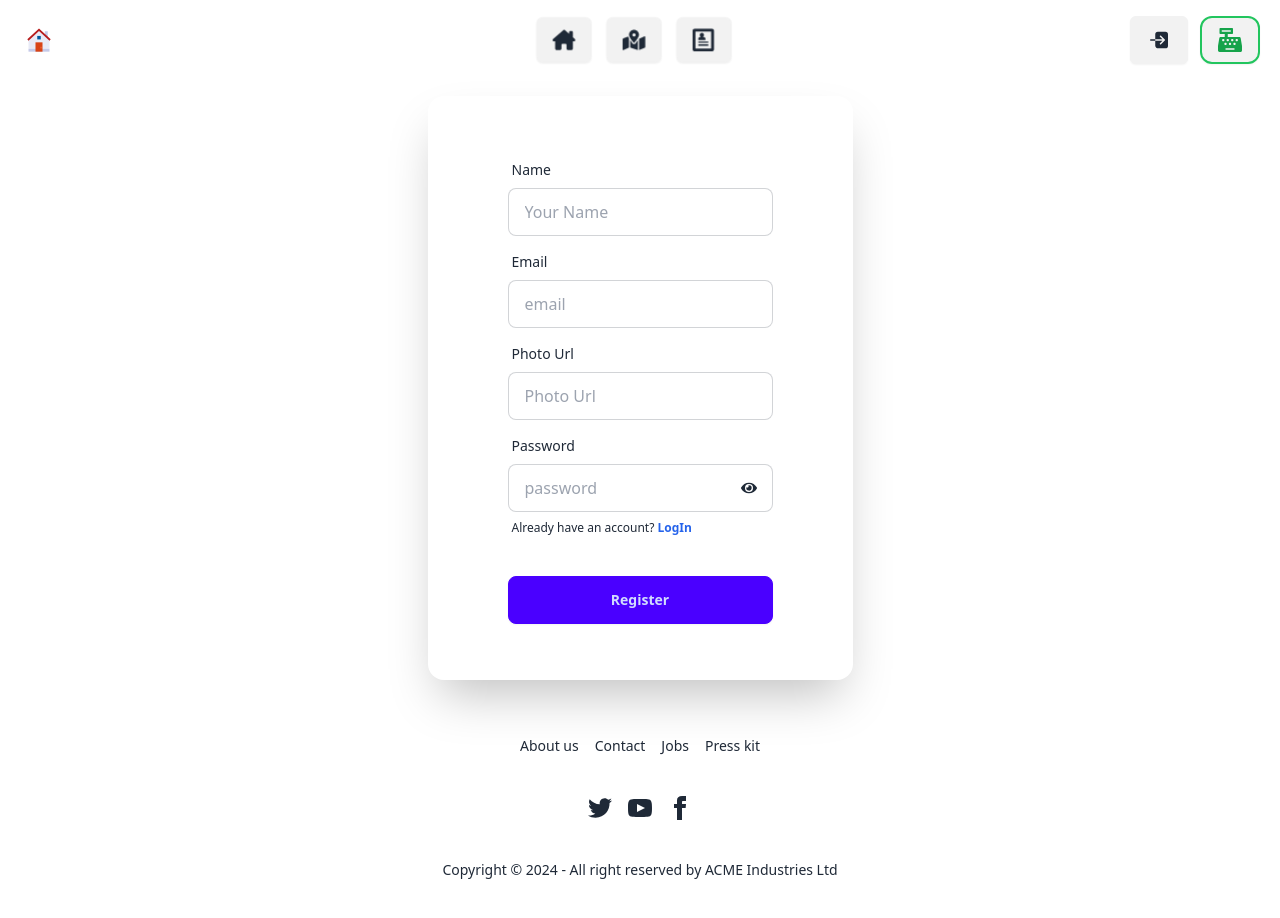
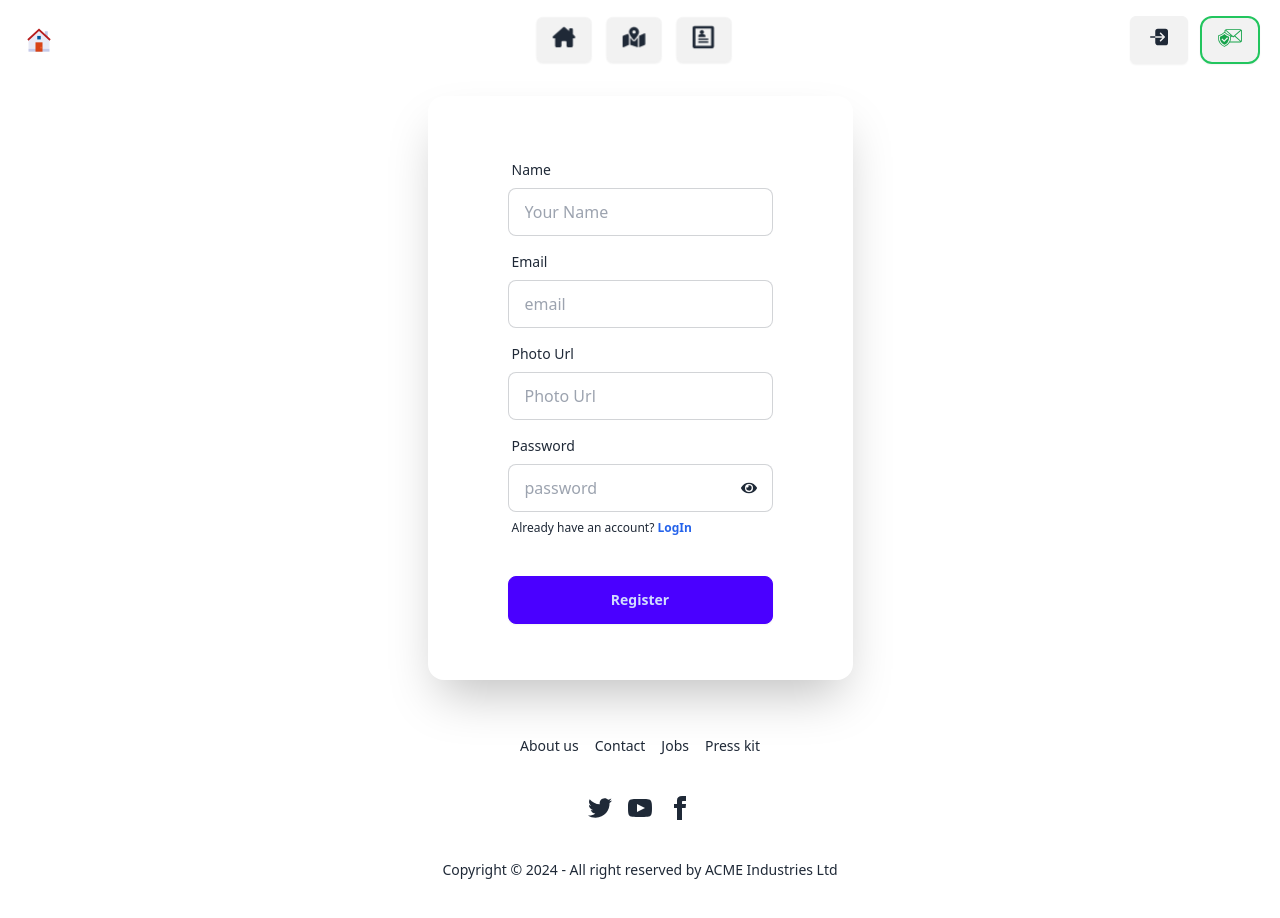
Before and after one commit to Arif-Islam21/heaven-house, a React (Vite) app: page /register in a window 1280 px wide. Built offline with nearby package versions, Linux system fonts and the light colour scheme; no server answers.

Commit message:
tooltip added

```diff
--- a/src/Components/Navbar/Navbar.jsx
+++ b/src/Components/Navbar/Navbar.jsx
@@ -7,7 +7,7 @@ import { FcHome } from "react-icons/fc";
 import { FaMapMarkedAlt } from "react-icons/fa";
 import { ImProfile } from "react-icons/im";
 import { IoLogIn } from "react-icons/io5";
-import { FaCashRegister } from "react-icons/fa";
+import { SiSimplelogin } from "react-icons/si";
 
 const Navbar = () => {
   const { user, logOut } = useContext(AuthContext);
@@ -32,7 +32,7 @@ const Navbar = () => {
     {
       path: "/register",
       name: "Register",
-      icons: <FaCashRegister size={24} />,
+      icons: <SiSimplelogin size={24} />,
     },
   ];
   const linksDetails = [
@@ -58,8 +58,9 @@ const Navbar = () => {
       {linksDetails.map((item, idx) => (
         <NavLink
           key={idx}
+          data-tip={item.name}
           className={({ isActive }) => {
-            return `btn px-4 py-2 text-md rounded-md mr-3 ${
+            return `btn tooltip tooltip-bottom px-4 py-2 text-md rounded-md mr-3 ${
               isActive &&
               "border-green-500 border-2 rounded-xl transform duration-300 text-green-600 font-bold"
             } font-semibold`;
@@ -73,7 +74,7 @@ const Navbar = () => {
   );
 
   return (
-    <div className="navbar  bg-base-100">
+    <div className="navbar shadow-md bg-base-100">
       <div className="navbar-start">
         <div className="dropdown">
           <div tabIndex={0} role="button" className="btn btn-ghost lg:hidden">
@@ -138,8 +139,9 @@ const Navbar = () => {
             {authenticationLinks.map((item, idx) => (
               <NavLink
                 key={idx}
+                data-tip={item.name}
                 className={({ isActive }) => {
-                  return `btn px-4 py-2 text-md rounded-md mr-3 ${
+                  return `btn px-4 py-2 tooltip tooltip-bottom text-md rounded-md mr-3 ${
                     isActive &&
                     "border-green-500 border-2 rounded-xl transform duration-300 text-green-600 font-bold"
                   } font-semibold`;
```
